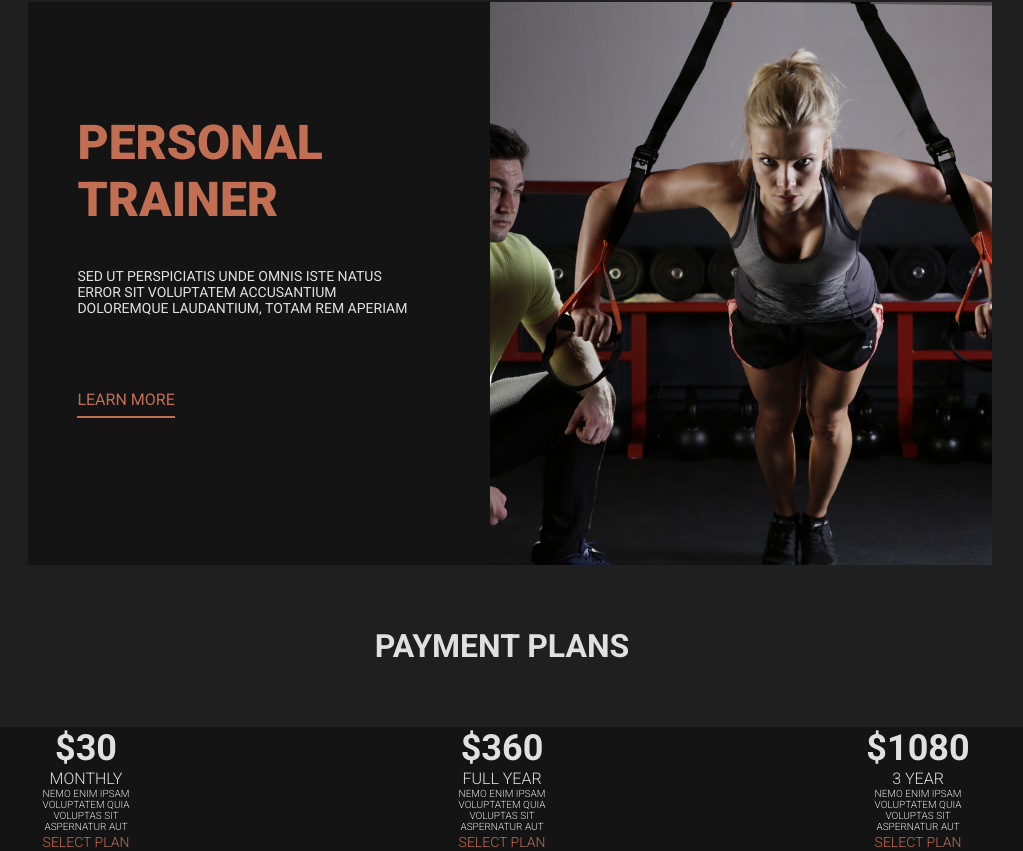
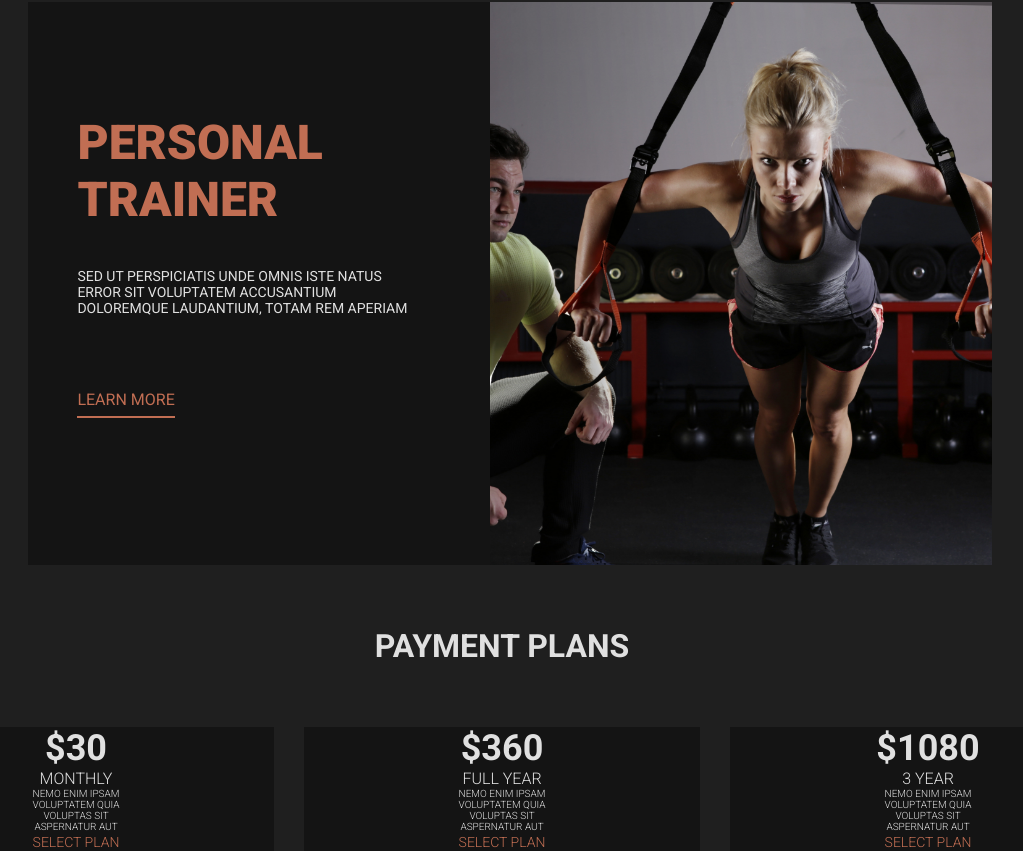
Before and after one commit to Malal0/Faux-Gym, a plain HTML site: page index.html in a window 1280 px wide. Shown: the part 3948-4799 px from the top of the page, without its empty margins (138-1161 px from the left). Drawn offline with Linux system fonts and the light colour scheme.

Commit message:
adjusted the css

```diff
--- a/style.scss
+++ b/style.scss
@@ -573,31 +573,24 @@ footer {
             width: calc(100% - 2em);
             height: fit-content;
             margin: 0 auto;
-            // display: flex;
-            // justify-content: space-evenly;
-            // align-items: center;
-            // flex-flow: row;
             display: grid;
             grid-template-columns: repeat(3, 1fr);
+            gap: 30px;
             //  code for grid children
 
-            // &>:first-child {
-            //     border: 2px solid red;
-            //     grid-column: 1;
-            // }
+            &>:first-child {
+                grid-column: 1;
+            }
 
-            // &>:nth-child(2) {
-            //     border: 2px solid red;
-            //     grid-column: 2;
-            // }
+            &>:nth-child(2) {
+                grid-column: 2;
+            }
 
-            // &>:last-child {
-            //     border: 2px solid red;
-            //     grid-column: 3;
-            // }
+            &>:last-child {
+                grid-column: 3;
+            }
 
             //code for grid children
-            gap: 0;
 
             .payment-plan {
                 background-color: var(--secondaryCardBg);
```
Also changed, not shown: css/style.css.
